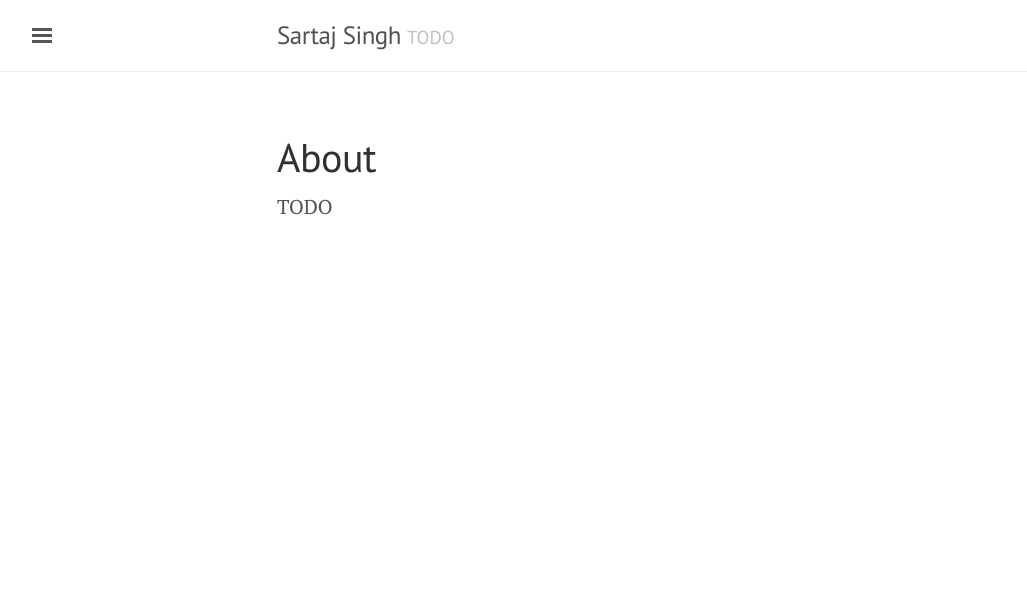
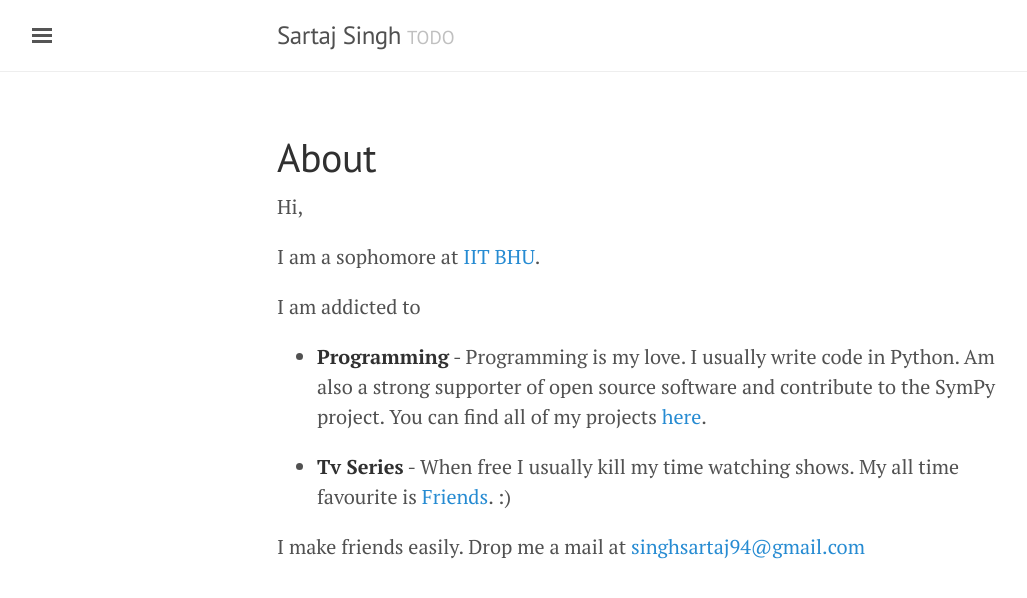
Before and after one commit to leosartaj/old-blog, a Jekyll site: the page built from about.md, in a window 1280 px wide. Shown: the top 598 px of the page, without its empty margins (3-1030 px from the left). Built offline with Jekyll 4.4.1, drawn with Linux system fonts in a browser that asks for light colours.

Commit message:
about.md updated

```diff
--- a/about.md
+++ b/about.md
@@ -3,4 +3,14 @@ layout: page
 title: About
 ---
 
-TODO
+Hi,
+
+I am a sophomore at [IIT BHU](http://iitbhu.ac.in).
+
+I am addicted to
+
+* **Programming** - Programming is my love. I usually write code in Python. Am also a strong supporter of open source software and contribute to the SymPy project. You can find all of my projects [here](http://github.com/leosartaj).
+
+* **Tv Series** - When free I usually kill my time watching shows. My all time favourite is [Friends](http://www.imdb.com/title/tt0108778/?ref_=fn_al_tt_1). :)
+
+I make friends easily. Drop me a mail at [singhsartaj94@gmail.com](mailto:singhsartaj94@gmail.com)
```
Also changed, not shown: 1 other file.
